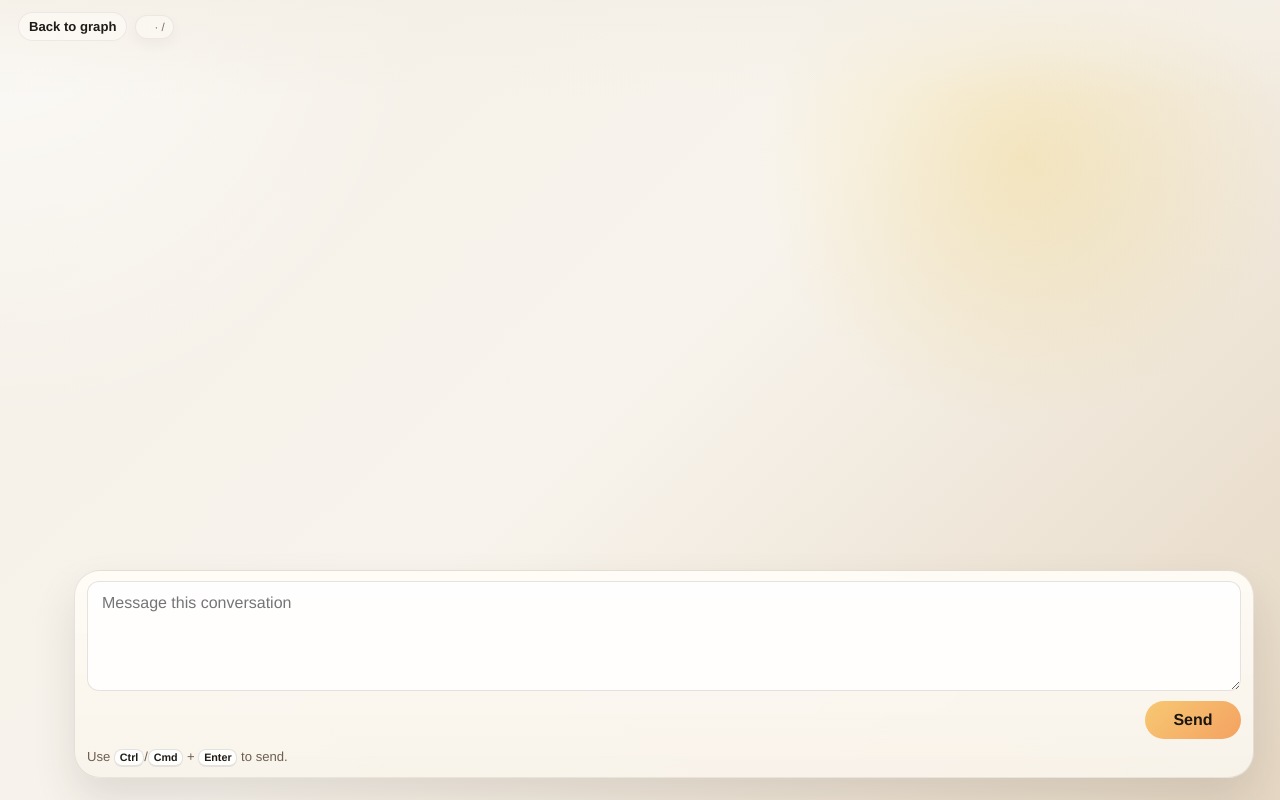
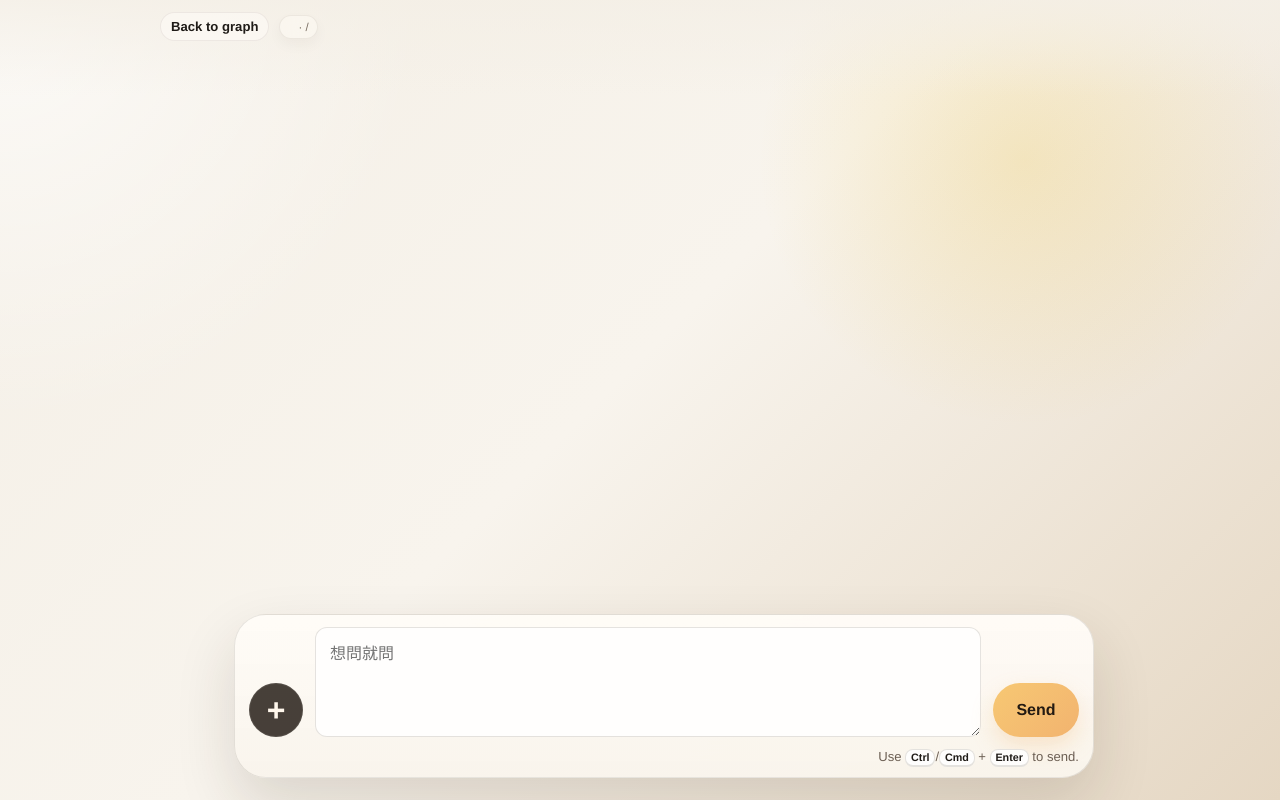
Before and after one commit to Howardleejhenhao/Generative-AI-LLM-Tree, a Django app: template tree_ui/templates/tree_ui/node_chat.html in a window 1280 px wide. Run offline with Django 5.2, Linux system fonts and the light colour scheme; the template is opened without the code that fills it, so the values that code supplies are empty.

Commit message:
feat: redesign centered node chat composer

```diff
--- a/tree_ui/static/tree_ui/css/app.css
+++ b/tree_ui/static/tree_ui/css/app.css
@@ -297,13 +297,15 @@
 .chat-shell-header {
   position: absolute;
   top: 12px;
-  left: 18px;
-  right: 18px;
+  left: 50%;
+  right: auto;
+  transform: translateX(-50%);
   z-index: 3;
   display: flex;
   align-items: center;
-  gap: 8px;
-  width: auto;
+  justify-content: flex-start;
+  gap: 10px;
+  width: min(960px, calc(100vw - 36px));
   margin: 0;
   padding: 0;
   pointer-events: none;
@@ -319,7 +321,7 @@
   align-items: baseline;
   gap: 10px;
   min-width: 0;
-  max-width: min(1100px, calc(100vw - 190px));
+  max-width: none;
   padding: 5px 8px;
   border: 1px solid rgba(74, 58, 40, 0.08);
   border-radius: 14px;
@@ -593,45 +600,102 @@
   right: 24px;
   bottom: 22px;
   z-index: 4;
+  display: grid;
+  gap: 12px;
+  justify-items: center;
   pointer-events: none;
 }
 
 .chat-composer {
   display: grid;
-  gap: 10px;
+  gap: 12px;
   margin-top: 0;
   padding-top: 0;
-  border-top: 1px solid rgba(74, 58, 40, 0.12);
 }
 
 .chat-composer-minimal {
   position: relative;
   margin-top: 0;
-  width: min(1180px, calc(100vw - 48px));
+  width: min(860px, calc(100vw - 48px));
   margin-inline: auto;
-  padding: 10px 12px 10px;
-  border: 1px solid rgba(74, 58, 40, 0.12);
-  border-radius: 26px;
-  box-shadow: 0 22px 44px rgba(49, 37, 22, 0.12);
+  padding: 12px 14px 10px;
+  border: 1px solid rgba(61, 50, 40, 0.12);
+  border-radius: 32px;
+  box-shadow: 0 26px 60px rgba(49, 37, 22, 0.14);
   backdrop-filter: blur(20px);
   pointer-events: auto;
   background:
-    linear-gradient(180deg, rgba(255, 252, 247, 0.94), rgba(248, 243, 234, 0.96));
+    linear-gradient(180deg, rgba(255, 252, 247, 0.96), rgba(249, 244, 236, 0.98));
+}
+
+.chat-composer-shell {
+  display: grid;
+  grid-template-columns: auto minmax(0, 1fr) auto;
+  align-items: end;
+  gap: 12px;
+}
+
+.chat-tool-button,
+.chat-send-button {
+  display: inline-flex;
+  align-items: center;
+  justify-content: center;
+  border: 0;
+  border-radius: 999px;
+  cursor: pointer;
+  font: inherit;
+  font-weight: 700;
+}
+
+.chat-tool-button {
+  width: 54px;
+  height: 54px;
+  background: rgba(52, 44, 37, 0.9);
+  color: #fff7ec;
+  font-size: 2rem;
+  line-height: 1;
+  box-shadow: inset 0 0 0 1px rgba(255, 255, 255, 0.08);
+}
+
+.chat-tool-button[data-open="true"] {
+  background: linear-gradient(135deg, #1d6b56, #2f8f70);
+}
+
+.chat-send-button {
+  min-width: 86px;
+  height: 54px;
+  padding: 0 22px;
+  background: linear-gradient(135deg, #f7c873, #f2b36f);
+  color: #231a12;
+  box-shadow: 0 10px 22px rgba(242, 179, 111, 0.28);
+}
+
+.chat-composer-meta {
+  display: flex;
+  justify-content: space-between;
+  gap: 12px;
+  align-items: center;
 }
 
 .chat-input-shell span {
   display: none;
 }
 
+.chat-input-shell {
+  margin: 0;
+}
+
 .chat-input-shell textarea {
-  min-height: calc(1.45em + 18px);
+  min-height: 54px;
   max-height: 176px;
-  border-radius: 18px;
-  border-color: rgba(74, 58, 40, 0.12);
-  background: rgba(255, 255, 255, 0.96);
+  padding: 16px 18px;
+  border-radius: 28px;
+  border-color: rgba(74, 58, 40, 0.08);
+  background: rgba(255, 255, 255, 0.88);
   color: var(--text);
   box-shadow: none;
   line-height: 1.45;
+  font-size: 1.02rem;
   resize: none;
   overflow-y: hidden;
 }
@@ -660,12 +724,6 @@
   justify-content: space-between;
   gap: 12px;
   align-items: center;
-}
-
-.chat-composer-actions .primary-button {
-  min-width: 96px;
-  padding-top: 10px;
-  padding-bottom: 10px;
 }
 
 .chat-sidebar {
--- a/tree_ui/static/tree_ui/js/node-chat.js
+++ b/tree_ui/static/tree_ui/js/node-chat.js
@@ -11,7 +11,8 @@
 const submitButton = document.getElementById("chat-submit-button");
 const feedback = document.getElementById("chat-feedback");
 const variantToggle = document.getElementById("chat-variant-toggle");
-const variantForm = document.getElementById("chat-variant-form");
+const variantPanel = document.getElementById("chat-variant-form");
+const variantForm = document.getElementById("chat-variant-editor");
 const variantTitleInput = document.getElementById("chat-variant-title-input");
 const variantMessageList = document.getElementById("chat-variant-message-list");
 const variantFeedback = document.getElementById("chat-variant-feedback");
@@ -27,9 +28,9 @@
 }
 
 function setVariantEditorOpen(isOpen) {
-  variantForm.hidden = !isOpen;
-  variantToggle.textContent = isOpen ? "Hide editor" : "Show editor";
+  variantPanel.hidden = !isOpen;
   variantToggle.setAttribute("aria-expanded", String(isOpen));
+  variantToggle.dataset.open = String(isOpen);
 }
 
 function isNearBottom() {
@@ -193,7 +194,7 @@
 transcript.addEventListener("scroll", updateJumpButton);
 jumpButton.addEventListener("click", scrollToBottom);
 variantToggle.addEventListener("click", () => {
-  setVariantEditorOpen(variantForm.hidden);
+  setVariantEditorOpen(variantPanel.hidden);
 });
 form.addEventListener("submit", handleSubmit);
 variantForm.addEventListener("submit", handleVariantSubmit);
--- a/tree_ui/templates/tree_ui/node_chat.html
+++ b/tree_ui/templates/tree_ui/node_chat.html
@@ -28,37 +28,47 @@
         >
           {% csrf_token %}
           <input type="hidden" id="chat-csrf-token" value="{{ csrf_token }}">
+          <div class="chat-composer-shell">
+            <button
+              class="chat-tool-button"
+              id="chat-variant-toggle"
+              type="button"
+              aria-expanded="false"
+              aria-controls="chat-variant-form"
+              aria-label="Open extra tools"
+              title="Open extra tools"
+            >
+              +
+            </button>
             <label class="form-field chat-input-shell">
               <span>Reply</span>
               <textarea
                 id="chat-prompt-input"
                 name="prompt"
                 rows="1"
-              placeholder="Message this conversation"
+                placeholder="想問就問"
               ></textarea>
             </label>
-          <div class="chat-composer-actions">
+            <button class="chat-send-button" id="chat-submit-button" type="submit" aria-label="Send message">
+              Send
+            </button>
+          </div>
+          <div class="chat-composer-meta">
             <p class="form-feedback" id="chat-feedback" role="status" aria-live="polite"></p>
-            <button class="primary-button" id="chat-submit-button" type="submit">Send</button>
+            <p class="chat-composer-note">Use <kbd>Ctrl</kbd>/<kbd>Cmd</kbd> + <kbd>Enter</kbd> to send.</p>
           </div>
-          <p class="chat-composer-note">Use <kbd>Ctrl</kbd>/<kbd>Cmd</kbd> + <kbd>Enter</kbd> to send.</p>
         </form>
-      </div>
-      <section class="action-box">
+        <section class="chat-tools-panel" id="chat-variant-form" hidden>
           <div class="chat-context-header">
             <div>
               <h2>Edit Into Variant</h2>
               <p class="edit-note">Create a version-safe node from the current transcript and jump into the new branch.</p>
             </div>
-          <button class="ghost-link" id="chat-variant-toggle" type="button" aria-expanded="false" aria-controls="chat-variant-form">
-            Show editor
-          </button>
           </div>
           <form
-          class="composer-form"
-          id="chat-variant-form"
+            class="composer-form chat-variant-form"
+            id="chat-variant-editor"
             data-node-edit-url="{% url 'create_edited_node_variant' workspace.slug node_payload.id %}"
-          hidden
           >
             {% csrf_token %}
             <label class="form-field">
@@ -72,6 +82,7 @@
             </div>
           </form>
         </section>
+      </div>
     </section>
   </section>
 
--- a/tree_ui/tests.py
+++ b/tree_ui/tests.py
@@ -78,7 +78,8 @@
         self.assertContains(response, "Main · Openai / gpt-4.1-mini")
         self.assertContains(response, "Edit Into Variant")
         self.assertContains(response, "Jump to latest")
-        self.assertContains(response, "Show editor")
+        self.assertContains(response, "想問就問")
+        self.assertContains(response, "Open extra tools")
 
     def test_can_create_workspace_via_api(self):
         response = self.client.post(
```
Also changed, not shown: other parts of tree_ui/static/tree_ui/css/app.css (+47 -4 lines), docs/agent-progress.md (+45 -0 lines). Lines whose indentation alone changed are shown as unchanged.
